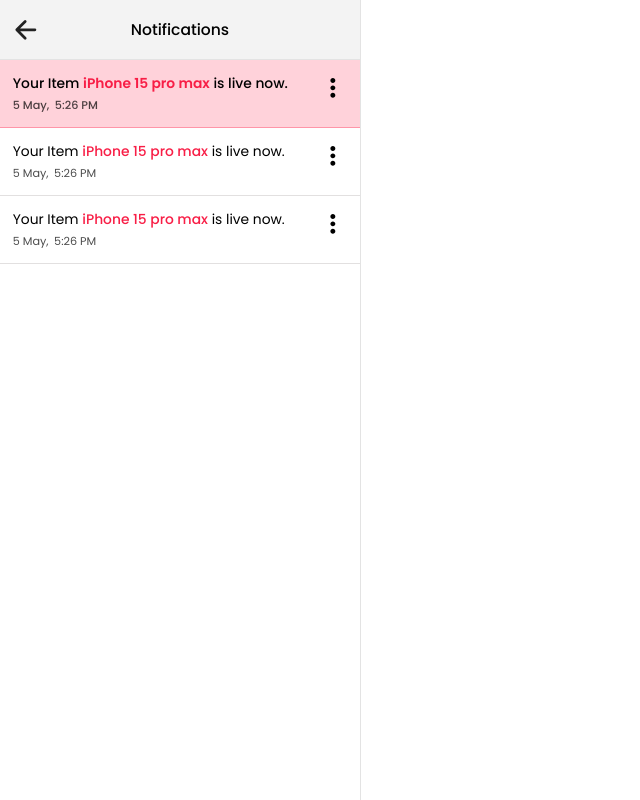
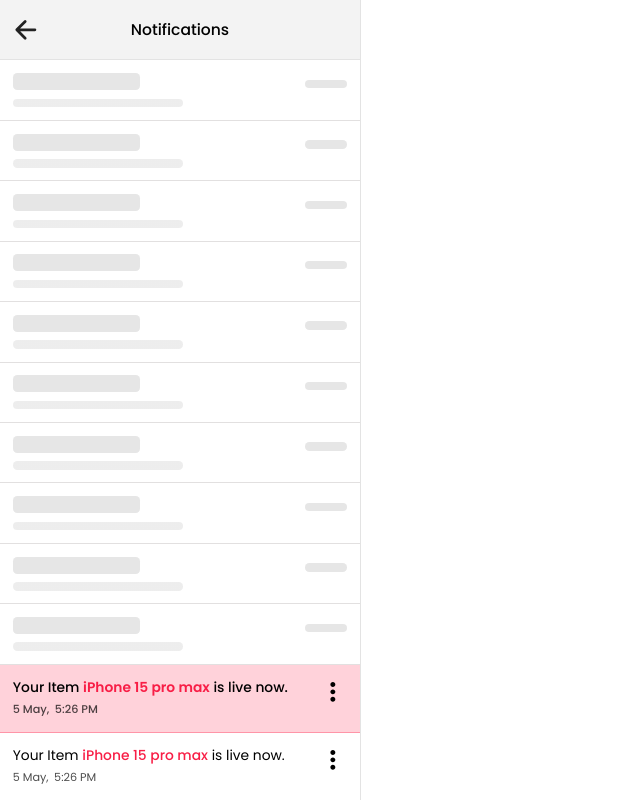
Before and after one commit to 25mohit/rent-property-project-frontend, a Next.js app: page /Notifications in a window 1280 px wide. Shown: the whole page, without its empty margins (0-640 px from the left). Built offline with nearby package versions, Linux system fonts and the light colour scheme.

Commit message:
notification loader

```diff
--- a/src/app/Notifications/page.tsx
+++ b/src/app/Notifications/page.tsx
@@ -3,6 +3,7 @@
 import { IoArrowBack } from "react-icons/io5";
 import Link from "next/link";
 import { MdOutlineMoreVert } from "react-icons/md";
+import NotificationLoader from "../components/Utils/SkeletonLoader/NotificationLoader";
 
 const Notifications = () => {
     return (
@@ -18,6 +19,7 @@
             </div>
 
             <div className="">
+                <NotificationLoader />
                 <div className="notificationList">
                     <ul>
                         <li className="active">
--- /dev/null
+++ b/src/app/components/Utils/SkeletonLoader/NotificationLoader.tsx
@@ -0,0 +1,104 @@
+
+
+
+const NotificationLoader = () => {
+    return (
+
+        <div className="notificationList skeletonLoader">
+            <ul>
+                <li>
+                    <div className="notificationBody">
+                        <p className="height20 width150 skeletonAnimation"></p>
+                        <time style={{ display:'block' }} className="height10 width200 skeletonAnimation"></time>
+                    </div>
+                    <div className="dropdownMenu">
+                        <button className="height10 width50 skeletonAnimation"></button>
+                    </div>
+                </li>
+                <li>
+                    <div className="notificationBody">
+                        <p className="height20 width150 skeletonAnimation"></p>
+                        <time style={{ display:'block' }} className="height10 width200 skeletonAnimation"></time>
+                    </div>
+                    <div className="dropdownMenu">
+                        <button className="height10 width50 skeletonAnimation"></button>
+                    </div>
+                </li>
+                <li>
+                    <div className="notificationBody">
+                        <p className="height20 width150 skeletonAnimation"></p>
+                        <time style={{ display:'block' }} className="height10 width200 skeletonAnimation"></time>
+                    </div>
+                    <div className="dropdownMenu">
+                        <button className="height10 width50 skeletonAnimation"></button>
+                    </div>
+                </li>
+                <li>
+                    <div className="notificationBody">
+                        <p className="height20 width150 skeletonAnimation"></p>
+                        <time style={{ display:'block' }} className="height10 width200 skeletonAnimation"></time>
+                    </div>
+                    <div className="dropdownMenu">
+                        <button className="height10 width50 skeletonAnimation"></button>
+                    </div>
+                </li>
+                <li>
+                    <div className="notificationBody">
+                        <p className="height20 width150 skeletonAnimation"></p>
+                        <time style={{ display:'block' }} className="height10 width200 skeletonAnimation"></time>
+                    </div>
+                    <div className="dropdownMenu">
+                        <button className="height10 width50 skeletonAnimation"></button>
+                    </div>
+                </li>
+                <li>
+                    <div className="notificationBody">
+                        <p className="height20 width150 skeletonAnimation"></p>
+                        <time style={{ display:'block' }} className="height10 width200 skeletonAnimation"></time>
+                    </div>
+                    <div className="dropdownMenu">
+                        <button className="height10 width50 skeletonAnimation"></button>
+                    </div>
+                </li>
+                <li>
+                    <div className="notificationBody">
+                        <p className="height20 width150 skeletonAnimation"></p>
+                        <time style={{ display:'block' }} className="height10 width200 skeletonAnimation"></time>
+                    </div>
+                    <div className="dropdownMenu">
+                        <button className="height10 width50 skeletonAnimation"></button>
+                    </div>
+                </li>
+                <li>
+                    <div className="notificationBody">
+                        <p className="height20 width150 skeletonAnimation"></p>
+                        <time style={{ display:'block' }} className="height10 width200 skeletonAnimation"></time>
+                    </div>
+                    <div className="dropdownMenu">
+                        <button className="height10 width50 skeletonAnimation"></button>
+                    </div>
+                </li>
+                <li>
+                    <div className="notificationBody">
+                        <p className="height20 width150 skeletonAnimation"></p>
+                        <time style={{ display:'block' }} className="height10 width200 skeletonAnimation"></time>
+                    </div>
+                    <div className="dropdownMenu">
+                        <button className="height10 width50 skeletonAnimation"></button>
+                    </div>
+                </li>
+                <li>
+                    <div className="notificationBody">
+                        <p className="height20 width150 skeletonAnimation"></p>
+                        <time style={{ display:'block' }} className="height10 width200 skeletonAnimation"></time>
+                    </div>
+                    <div className="dropdownMenu">
+                        <button className="height10 width50 skeletonAnimation"></button>
+                    </div>
+                </li>
+            </ul>
+        </div>
+    )
+}
+
+export default NotificationLoader
--- a/src/app/style.scss
+++ b/src/app/style.scss
@@ -2739,6 +2739,13 @@
 			border: none;
 		}
 	}
+
+	.notificationBody {
+
+		time {
+			margin-top: 10rem;
+		}
+	}
 }
 
 
```
